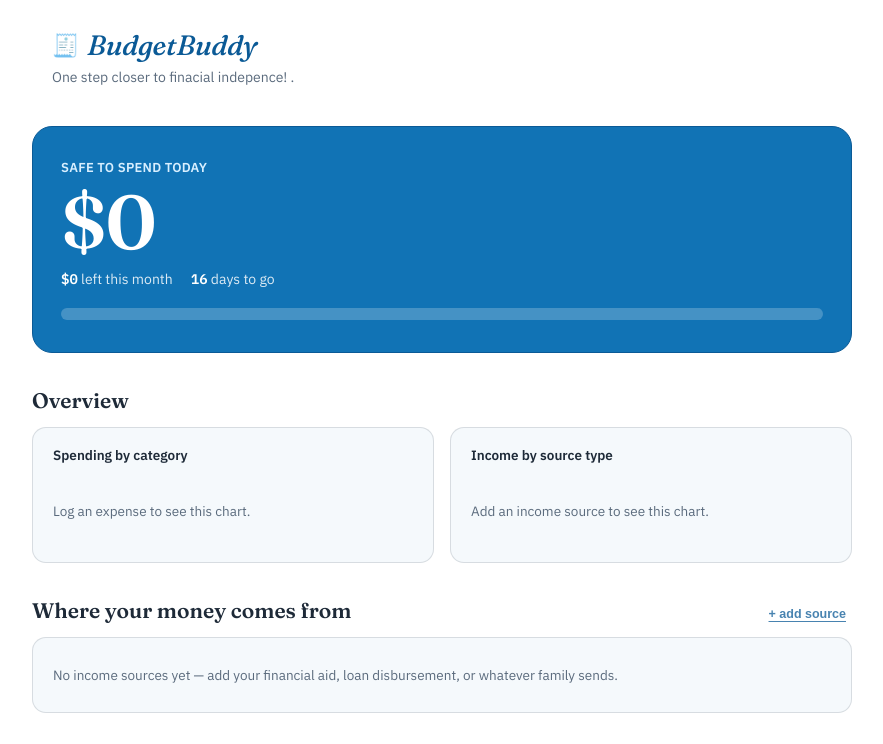
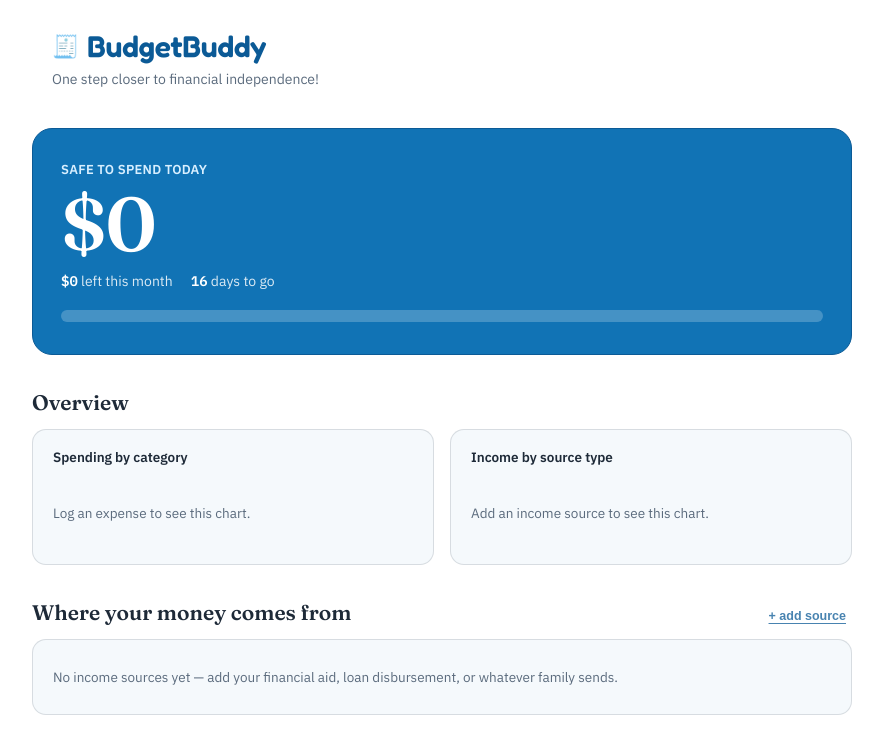
Before and after one commit to MIM-2001/BudgetBuddy, a plain HTML site: page index.html in a window 1280 px wide. Shown: the top 744 px of the page, without its empty margins (198-1081 px from the left). Drawn offline with Linux system fonts and the light colour scheme.

Commit message:
Fix tagline typo and switch wordmark to a rounded display font
Tagline had a spelling error and stray punctuation. Wordmark now uses
Fredoka instead of italic Fraunces for a friendlier "buddy" feel.

Co-Authored-By: Claude Sonnet 5 <noreply@anthropic.com>

```diff
--- a/index.html
+++ b/index.html
@@ -6,7 +6,7 @@
 <title>BudgetBuddy — stretch your aid</title>
 <link rel="preconnect" href="https://fonts.googleapis.com">
 <link rel="preconnect" href="https://fonts.gstatic.com" crossorigin>
-<link href="https://fonts.googleapis.com/css2?family=Fraunces:ital,opsz,wght@0,9..144,400;0,9..144,600;0,9..144,700;1,9..144,500&family=IBM+Plex+Sans:wght@400;500;600;700&family=IBM+Plex+Mono:wght@400;500;600&display=swap" rel="stylesheet">
+<link href="https://fonts.googleapis.com/css2?family=Fraunces:ital,opsz,wght@0,9..144,400;0,9..144,600;0,9..144,700;1,9..144,500&family=Fredoka:wght@500;600;700&family=IBM+Plex+Sans:wght@400;500;600;700&family=IBM+Plex+Mono:wght@400;500;600&display=swap" rel="stylesheet">
 <link rel="stylesheet" href="styles.css">
 </head>
 <body>
@@ -14,7 +14,7 @@
 <div class="wrap">
   <header class="top">
     <div class="wordmark">BudgetBuddy</div>
-    <div class="tagline"> One step closer to finacial indepence! .</div>
+    <div class="tagline">One step closer to financial independence!</div>
   </header>
 
   <div class="hero">
--- a/styles.css
+++ b/styles.css
@@ -32,10 +32,9 @@ header.top {
   color: var(--ink);
 }
 .wordmark {
-  font-family: 'Fraunces', serif;
-  font-weight: 700;
-  font-style: italic;
-  font-size: clamp(22px, 6vw, 28px);
+  font-family: 'Fredoka', sans-serif;
+  font-weight: 600;
+  font-size: clamp(24px, 6vw, 30px);
   letter-spacing: -0.01em;
   display: inline-flex;
   align-items: center;
```
